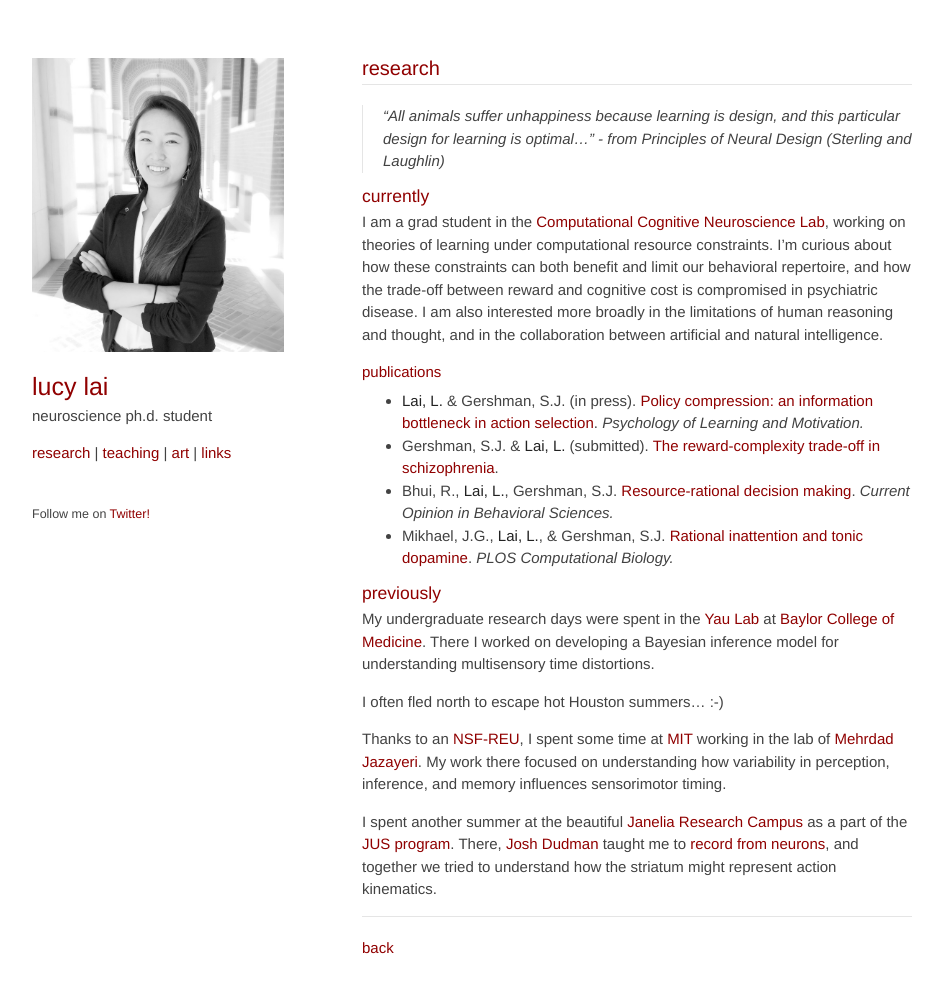
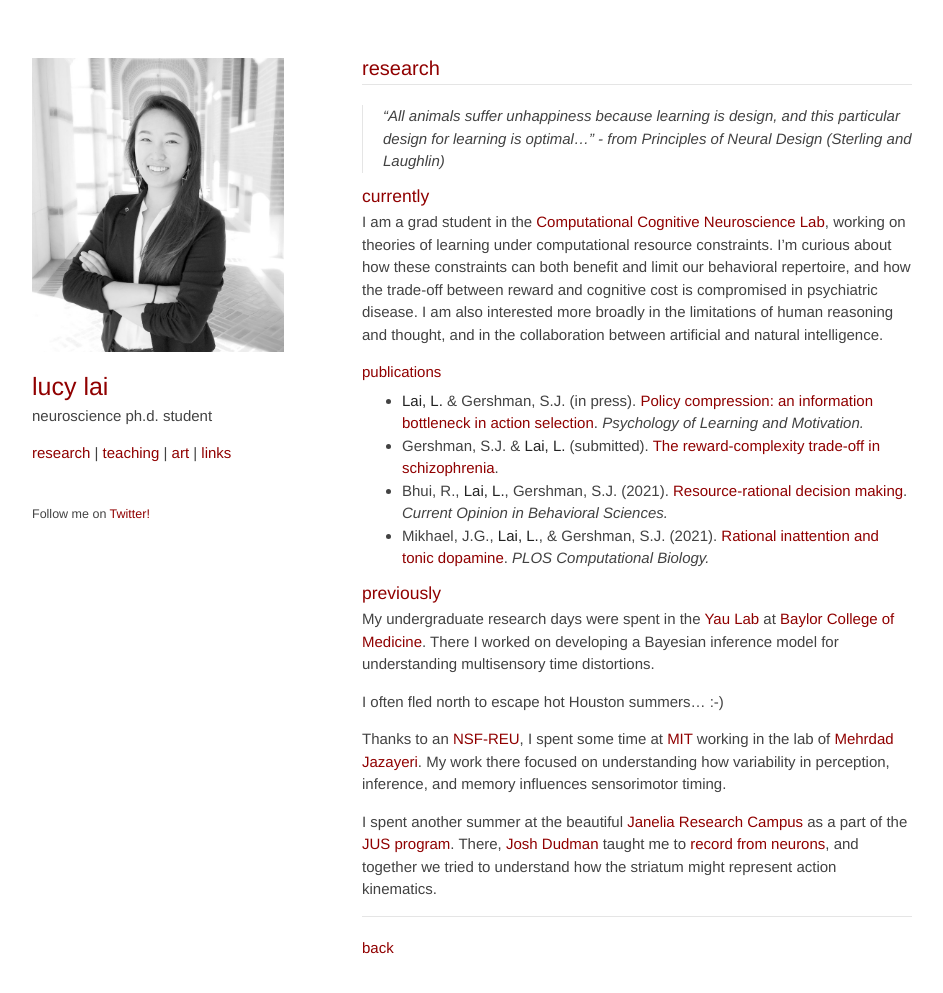
Before and after one commit to lucylai96/lucylai96.github.io, a Jekyll site: the page built from research.md, in a window 1280 px wide and 1024 px high. Shown: the top 993 px of the window, without its empty margins (168-1111 px from the left). Built offline with Jekyll 4.4.1, drawn with Linux system fonts in a browser that asks for light colours; our own code applies the rules of GitHub Pages for plain Markdown files.

Commit message:
Update research.md

```diff
--- a/research.md
+++ b/research.md
@@ -10,8 +10,8 @@
 #### publications
 - **Lai, L.** & Gershman, S.J. (in press). [Policy compression: an information bottleneck in action selection](https://gershmanlab.com/pubs/LaiGershman21.pdf){:target="_blank"}. _Psychology of Learning and Motivation._
 - Gershman, S.J. & **Lai, L.** (submitted). [The reward-complexity trade-off in schizophrenia](https://www.biorxiv.org/content/10.1101/2020.11.16.385013v2){:target="_blank"}.
-- Bhui, R., **Lai, L.**, Gershman, S.J. [Resource-rational decision making](https://gershmanlab.com/pubs/Bhui21.pdf){:target="_blank"}. _Current Opinion in Behavioral Sciences._
-- Mikhael, J.G., **Lai, L.**, & Gershman, S.J. [Rational inattention and tonic dopamine](https://journals.plos.org/ploscompbiol/article?id=10.1371/journal.pcbi.1008659){:target="_blank"}. _PLOS Computational Biology._
+- Bhui, R., **Lai, L.**, Gershman, S.J. (2021). [Resource-rational decision making](https://gershmanlab.com/pubs/Bhui21.pdf){:target="_blank"}. _Current Opinion in Behavioral Sciences._
+- Mikhael, J.G., **Lai, L.**, & Gershman, S.J. (2021). [Rational inattention and tonic dopamine](https://gershmanlab.com/pubs/MikhaelLaiGershman21.pdf){:target="_blank"}. _PLOS Computational Biology._
 
 ### previously
 My undergraduate research days were spent in the [Yau Lab](http://yaulab.com/){:target="_blank"} at [Baylor College of Medicine](http://www.bcm.edu/){:target="_blank"}. There I worked on developing a Bayesian inference model for understanding multisensory time distortions.
```
